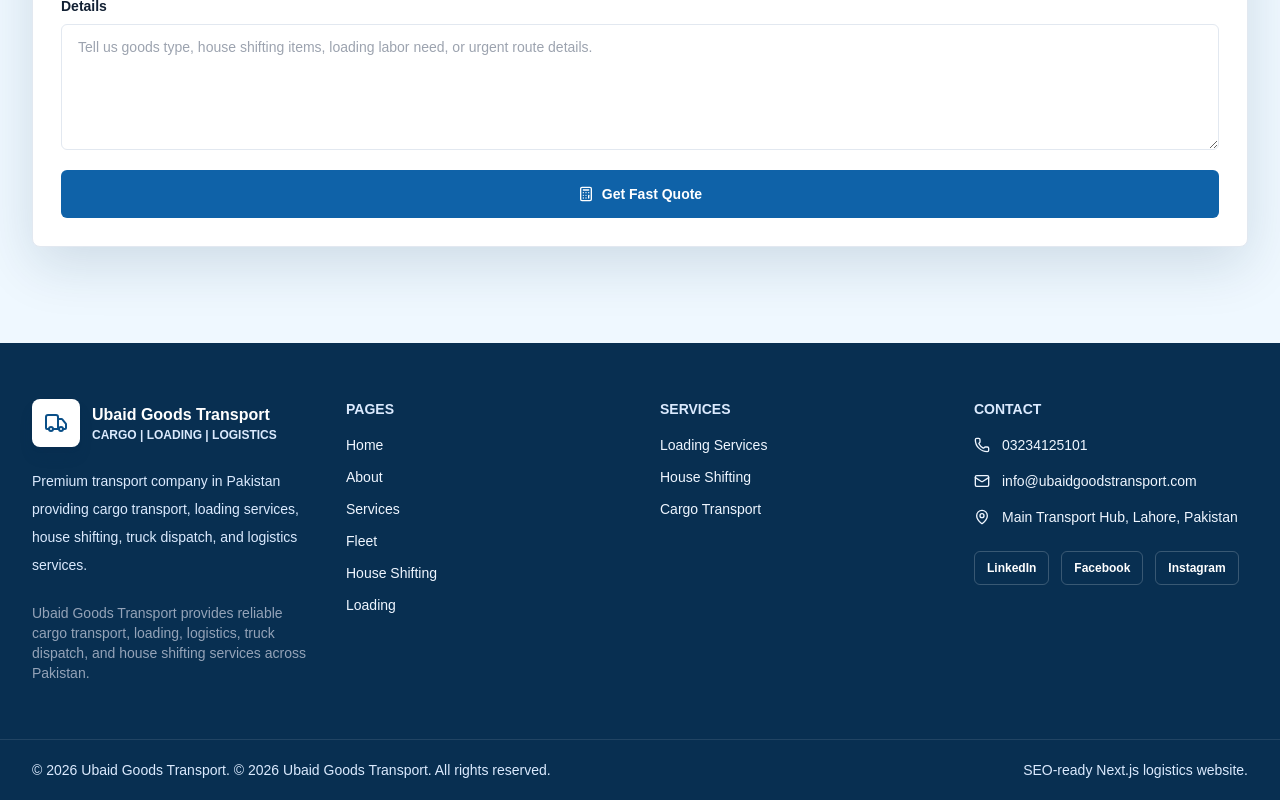
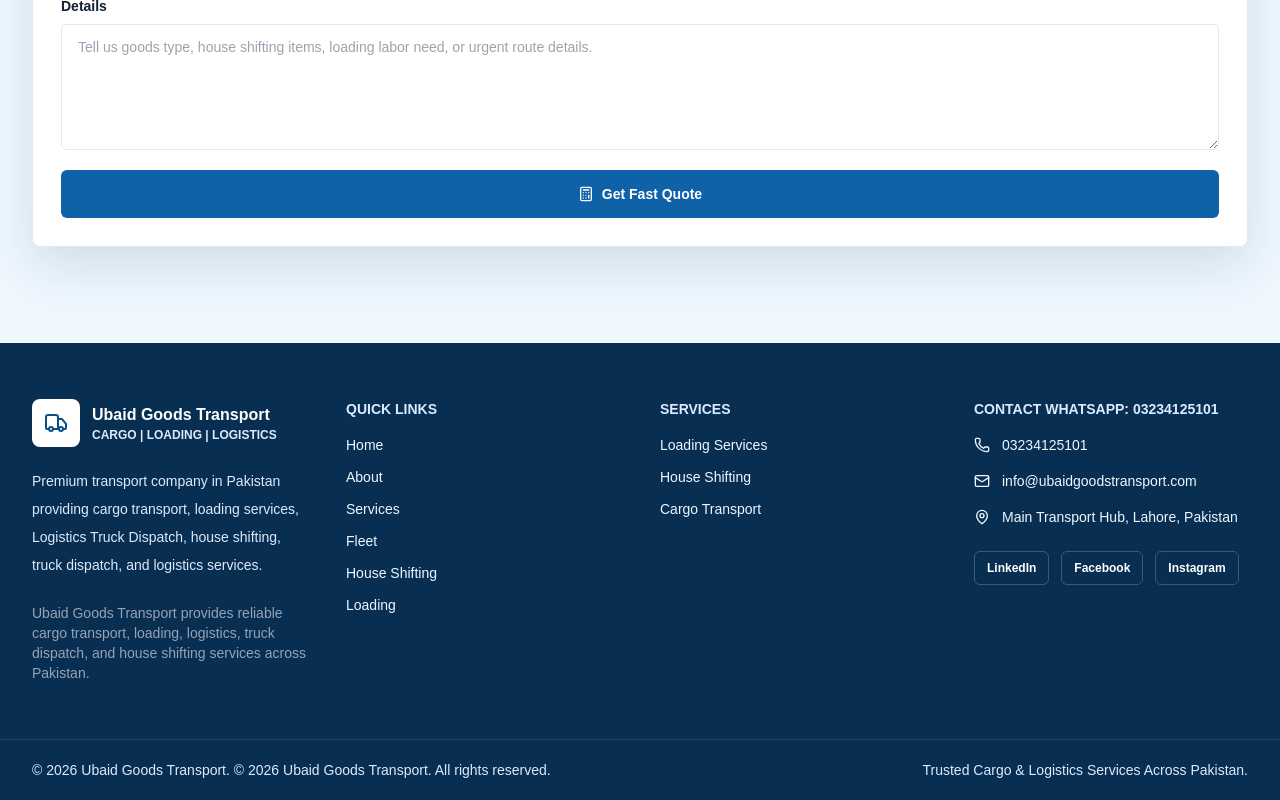
Before and after one commit to ubaid450/ubaid-good-transport, a Next.js app: page /quote in a window 1280 px wide. Shown: the part 854-1654 px from the top of the page. Built offline with nearby package versions, Linux system fonts and the light colour scheme; no server answers.

Commit message:
footer upgraded

```diff
--- a/components/footer.tsx
+++ b/components/footer.tsx
@@ -14,7 +14,8 @@
         <div>
           <Logo inverted name={company?.name} tagline={company?.tagline} logoUrl={company?.logoUrl} />
           <p className="mt-5 text-sm leading-7 text-blue-100">
-            Premium transport company in Pakistan providing cargo transport, loading services, house shifting, truck dispatch, and logistics services.
+            Premium transport company in Pakistan providing cargo transport, loading services, Logistics
+           Truck Dispatch, house shifting, truck dispatch, and logistics services.
           </p>
           <p className="mt-6 text-sm text-slate-400">
             Ubaid Goods Transport provides reliable cargo transport, loading, logistics, truck dispatch, and house shifting services across Pakistan.
@@ -22,7 +23,7 @@
         </div>
 
          <div>
-          <h3 className="text-sm font-bold uppercase text-blue-100">Pages</h3>
+          <h3 className="text-sm font-bold uppercase text-blue-100">QUICK LINKS</h3>
           <div className="mt-4 grid gap-3">
             {navLinks.slice(0, 6).map((link) => (
               <Link key={link.href} href={link.href} className="text-sm text-blue-50 transition hover:text-white">
@@ -44,7 +45,7 @@
         </div>
 
         <div>
-          <h3 className="text-sm font-bold uppercase text-blue-100">Contact</h3>
+          <h3 className="text-sm font-bold uppercase text-blue-100">Contact WhatsApp: 03234125101</h3>
           <div className="mt-4 grid gap-4 text-sm text-blue-50">
             <a className="flex gap-3 hover:text-white" href={`tel:${company?.phone || siteConfig.phone}`}>
               <Phone aria-hidden="true" className="mt-0.5 h-4 w-4" />
@@ -71,7 +72,7 @@
       <div className="border-t border-white/10 py-5">
         <div className="container-pad flex flex-col gap-3 text-sm text-blue-100 sm:flex-row sm:items-center sm:justify-between">
           <p>© {new Date().getFullYear()} {company?.name || siteConfig.name}. © 2026 Ubaid Goods Transport. All rights reserved.</p>
-          <p>SEO-ready Next.js logistics website.</p>
+          <p>Trusted Cargo & Logistics Services Across Pakistan.</p>
         </div>
       </div>
     </footer>
```
